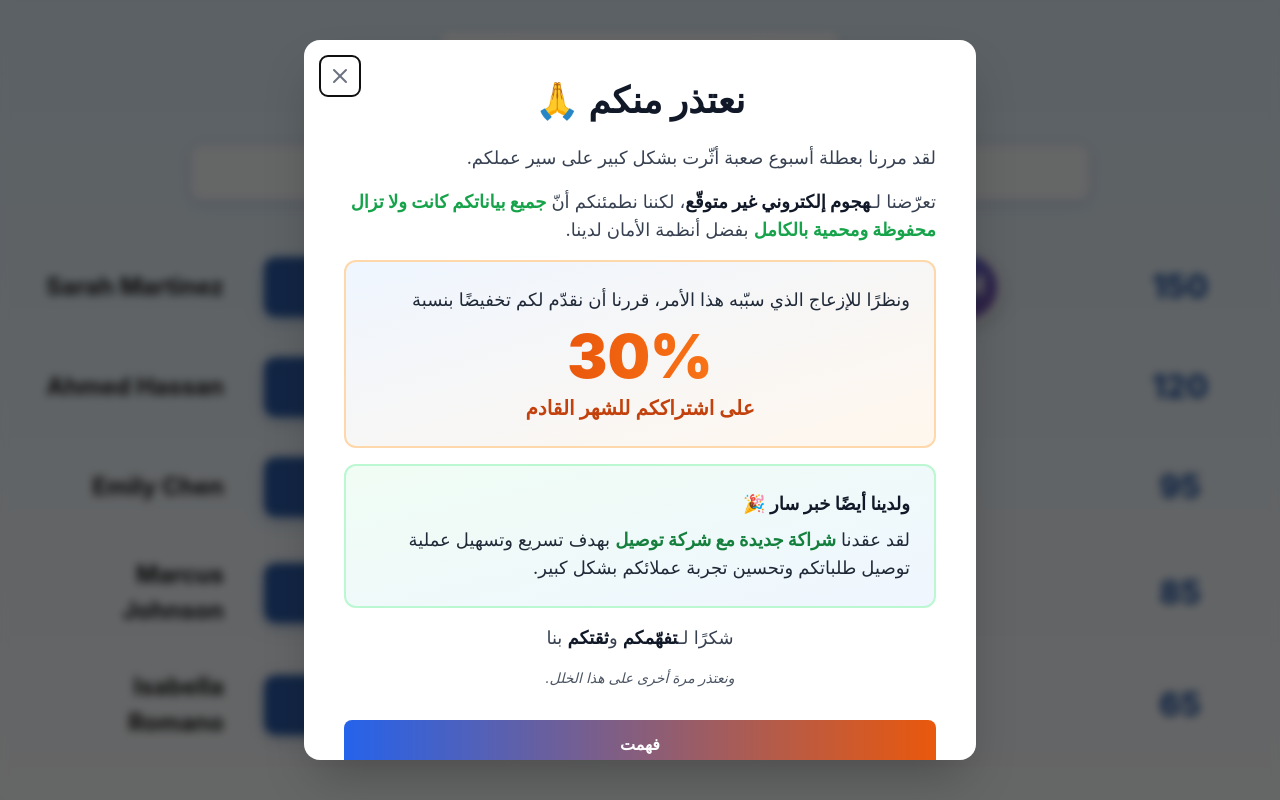
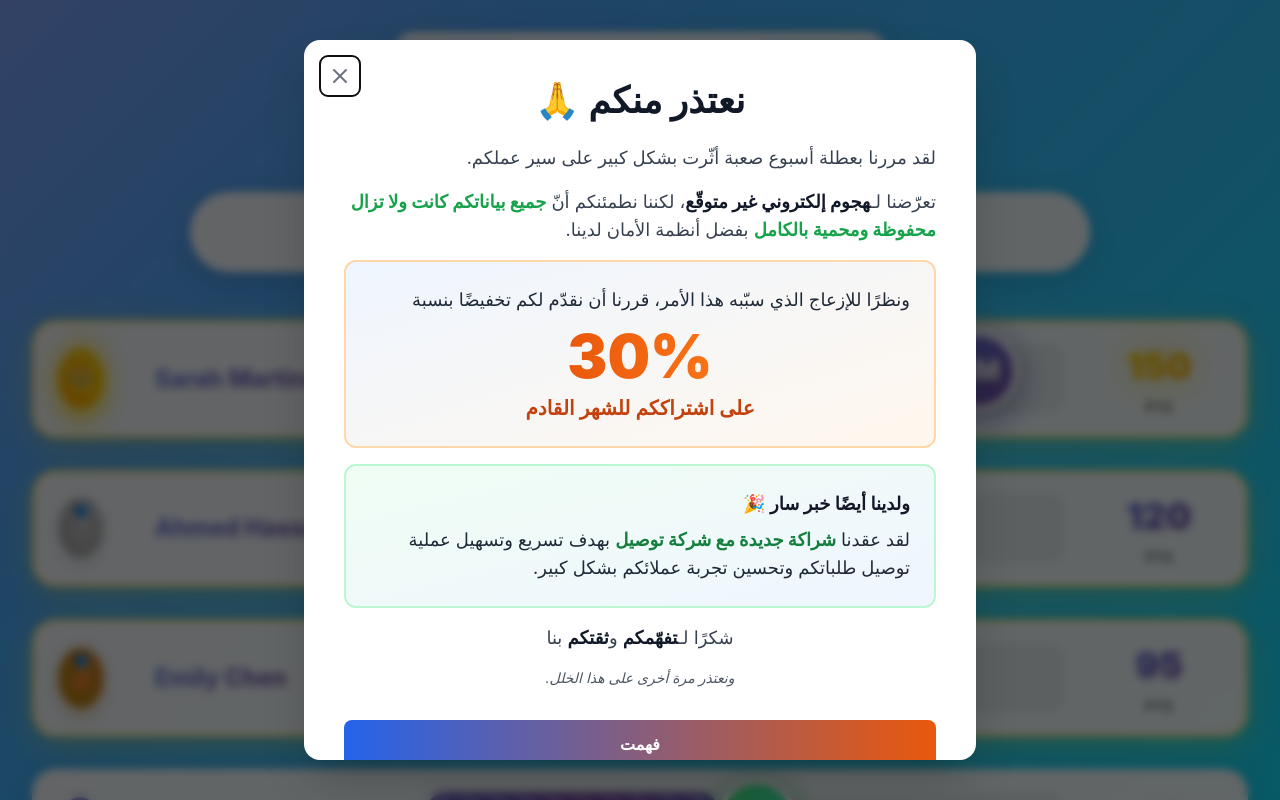
Before and after one commit to fawzyoth/Taktakli, a Vue app: page /racing-bar in a window 1280 px wide. Shown: the top 800 px of the page. Built offline with nearby package versions, Linux system fonts and the light colour scheme.

Commit message:
Updated RacingBarView.vue

```diff
--- a/src/views/RacingBarView.vue
+++ b/src/views/RacingBarView.vue
@@ -1,12 +1,19 @@
 <template>
   <div class="racing-bar-container">
+    <div class="animated-background">
+      <div class="floating-circle" v-for="i in 20" :key="i" :style="getCircleStyle(i)"></div>
+    </div>
+
     <div class="logo-container">
       <img src="/Design sans titre.png" alt="Shopa.ovh" class="logo" />
     </div>
 
     <div class="engagement-info">
       <div class="info-text">
-        <strong>Point System:</strong> Comments +2 pts | Likes +1 pt | Shares +3 pts/min | Real-time updates
+        <span class="info-icon">⚡</span>
+        <strong>Point System:</strong> Comments +2 pts | Likes +1 pt | Shares +3 pts/min
+        <span class="pulse-dot"></span>
+        Live
       </div>
     </div>
 
@@ -15,34 +22,57 @@
         v-for="(participant, index) in sortedParticipants"
         :key="participant.id"
         class="participant-row"
+        :class="{ 'top-rank': index < 3 }"
         :style="{ animationDelay: `${index * 0.1}s` }"
       >
-        <div class="participant-name">{{ participant.name }}</div>
+        <div class="rank-badge" :class="`rank-${index + 1}`">
+          <span v-if="index === 0" class="trophy">👑</span>
+          <span v-else-if="index === 1" class="trophy">🥈</span>
+          <span v-else-if="index === 2" class="trophy">🥉</span>
+          <span v-else class="rank-number">{{ index + 1 }}</span>
+        </div>
+
+        <div class="participant-name">
+          <span class="name-text">{{ participant.name }}</span>
+        </div>
+
         <div class="bar-container">
+          <div class="bar-background"></div>
           <div
             class="progress-bar"
+            :class="`bar-rank-${index + 1}`"
             :style="{
               width: `${getBarWidth(participant.points)}%`,
               transitionDelay: `${index * 0.1}s`
             }"
           >
             <div class="bar-shine"></div>
+            <div class="bar-glow"></div>
+            <div class="bar-pattern"></div>
           </div>
           <div
             class="avatar-container"
             :style="{ left: `${getBarWidth(participant.points)}%` }"
           >
+            <div class="avatar-glow" :style="{ background: participant.glowColor }"></div>
             <div class="avatar" :style="{ background: participant.avatarColor }">
               <div class="avatar-icon">{{ participant.initials }}</div>
             </div>
           </div>
         </div>
-        <div class="points-display">{{ participant.points.toLocaleString() }}</div>
+
+        <div class="points-display" :class="`points-rank-${index + 1}`">
+          <span class="points-value">{{ participant.points.toLocaleString() }}</span>
+          <span class="points-label">pts</span>
+        </div>
       </div>
     </div>
 
     <div class="footer-text">
-      Live Engagement Leaderboard - Shopa.ovh
+      <span class="footer-icon">🎯</span>
+      Live Engagement Leaderboard
+      <span class="footer-separator">•</span>
+      <span class="footer-brand">Shopa.ovh</span>
     </div>
   </div>
 </template>
@@ -56,14 +86,50 @@ interface Participant {
   points: number
   initials: string
   avatarColor: string
+  glowColor: string
 }
 
 const participants = ref<Participant[]>([
-  { id: 1, name: 'Sarah Martinez', points: 150, initials: 'SM', avatarColor: 'linear-gradient(135deg, #667eea 0%, #764ba2 100%)' },
-  { id: 2, name: 'Ahmed Hassan', points: 120, initials: 'AH', avatarColor: 'linear-gradient(135deg, #f093fb 0%, #f5576c 100%)' },
-  { id: 3, name: 'Emily Chen', points: 95, initials: 'EC', avatarColor: 'linear-gradient(135deg, #4facfe 0%, #00f2fe 100%)' },
-  { id: 4, name: 'Marcus Johnson', points: 80, initials: 'MJ', avatarColor: 'linear-gradient(135deg, #43e97b 0%, #38f9d7 100%)' },
-  { id: 5, name: 'Isabella Romano', points: 65, initials: 'IR', avatarColor: 'linear-gradient(135deg, #fa709a 0%, #fee140 100%)' }
+  {
+    id: 1,
+    name: 'Sarah Martinez',
+    points: 150,
+    initials: 'SM',
+    avatarColor: 'linear-gradient(135deg, #667eea 0%, #764ba2 100%)',
+    glowColor: 'radial-gradient(circle, rgba(102, 126, 234, 0.4) 0%, transparent 70%)'
+  },
+  {
+    id: 2,
+    name: 'Ahmed Hassan',
+    points: 120,
+    initials: 'AH',
+    avatarColor: 'linear-gradient(135deg, #f093fb 0%, #f5576c 100%)',
+    glowColor: 'radial-gradient(circle, rgba(240, 147, 251, 0.4) 0%, transparent 70%)'
+  },
+  {
+    id: 3,
+    name: 'Emily Chen',
+    points: 95,
+    initials: 'EC',
+    avatarColor: 'linear-gradient(135deg, #4facfe 0%, #00f2fe 100%)',
+    glowColor: 'radial-gradient(circle, rgba(79, 172, 254, 0.4) 0%, transparent 70%)'
+  },
+  {
+    id: 4,
+    name: 'Marcus Johnson',
+    points: 80,
+    initials: 'MJ',
+    avatarColor: 'linear-gradient(135deg, #43e97b 0%, #38f9d7 100%)',
+    glowColor: 'radial-gradient(circle, rgba(67, 233, 123, 0.4) 0%, transparent 70%)'
+  },
+  {
+    id: 5,
+    name: 'Isabella Romano',
+    points: 65,
+    initials: 'IR',
+    avatarColor: 'linear-gradient(135deg, #fa709a 0%, #fee140 100%)',
+    glowColor: 'radial-gradient(circle, rgba(250, 112, 154, 0.4) 0%, transparent 70%)'
+  }
 ])
 
 const maxPoints = computed(() => {
@@ -76,6 +142,23 @@ const sortedParticipants = computed(() => {
 
 const getBarWidth = (points: number): number => {
   return Math.min((points / maxPoints.value) * 80, 80)
+}
+
+const getCircleStyle = (index: number) => {
+  const size = Math.random() * 100 + 50
+  const duration = Math.random() * 20 + 15
+  const delay = Math.random() * 5
+  const left = Math.random() * 100
+  const opacity = Math.random() * 0.15 + 0.05
+
+  return {
+    width: `${size}px`,
+    height: `${size}px`,
+    left: `${left}%`,
+    animationDuration: `${duration}s`,
+    animationDelay: `${delay}s`,
+    opacity: opacity
+  }
 }
 
 const simulateRealTimeUpdates = () => {
@@ -100,141 +183,314 @@ onUnmounted(() => {
 <style scoped>
 .racing-bar-container {
   min-height: 100vh;
-  background: linear-gradient(180deg, #E3F2FD 0%, #FFFFFF 100%);
+  background: linear-gradient(135deg, #667eea 0%, #764ba2 20%, #f093fb 40%, #4facfe 60%, #00f2fe 80%, #43e97b 100%);
+  background-size: 400% 400%;
+  animation: gradientShift 15s ease infinite, fadeIn 0.6s ease-in;
   padding: 2rem;
   display: flex;
   flex-direction: column;
   align-items: center;
-  animation: fadeIn 0.6s ease-in;
+  position: relative;
+  overflow: hidden;
+}
+
+@keyframes gradientShift {
+  0% { background-position: 0% 50%; }
+  50% { background-position: 100% 50%; }
+  100% { background-position: 0% 50%; }
 }
 
 @keyframes fadeIn {
-  from {
-    opacity: 0;
+  from { opacity: 0; }
+  to { opacity: 1; }
 }
-  to {
-    opacity: 1;
+
+.animated-background {
+  position: absolute;
+  inset: 0;
+  overflow: hidden;
+  pointer-events: none;
+  z-index: 0;
 }
+
+.floating-circle {
+  position: absolute;
+  border-radius: 50%;
+  background: radial-gradient(circle, rgba(255, 255, 255, 0.8) 0%, rgba(255, 255, 255, 0.2) 50%, transparent 100%);
+  animation: float 20s infinite ease-in-out;
+  bottom: -100px;
+}
+
+@keyframes float {
+  0% { transform: translateY(0) rotate(0deg); opacity: 0; }
+  10% { opacity: 1; }
+  90% { opacity: 1; }
+  100% { transform: translateY(-110vh) rotate(360deg); opacity: 0; }
 }
 
 .logo-container {
   margin-bottom: 2rem;
   animation: slideDown 0.8s ease-out;
+  position: relative;
+  z-index: 10;
+  background: rgba(255, 255, 255, 0.95);
+  padding: 1.5rem 3rem;
+  border-radius: 20px;
+  box-shadow: 0 10px 40px rgba(0, 0, 0, 0.2);
 }
 
 @keyframes slideDown {
-  from {
-    transform: translateY(-30px);
-    opacity: 0;
-  }
-  to {
-    transform: translateY(0);
-    opacity: 1;
-  }
+  from { transform: translateY(-50px); opacity: 0; }
+  to { transform: translateY(0); opacity: 1; }
 }
 
 .logo {
   height: 80px;
   width: auto;
   object-fit: contain;
-  filter: drop-shadow(0 4px 6px rgba(0, 0, 0, 0.1));
+  filter: drop-shadow(0 4px 8px rgba(0, 0, 0, 0.15));
 }
 
 .engagement-info {
-  background: rgba(255, 255, 255, 0.9);
-  backdrop-filter: blur(10px);
-  padding: 1rem 2rem;
-  border-radius: 12px;
+  background: rgba(255, 255, 255, 0.95);
+  backdrop-filter: blur(20px);
+  padding: 1.25rem 2.5rem;
+  border-radius: 50px;
   margin-bottom: 3rem;
-  box-shadow: 0 4px 12px rgba(46, 94, 170, 0.15);
-  border: 1px solid rgba(46, 94, 170, 0.2);
+  box-shadow: 0 8px 32px rgba(0, 0, 0, 0.15);
+  border: 2px solid rgba(255, 255, 255, 0.5);
   max-width: 900px;
   width: 100%;
+  position: relative;
+  z-index: 10;
+  animation: slideDown 0.8s ease-out 0.2s backwards;
 }
 
 .info-text {
-  color: #2E5EAA;
-  font-size: 0.95rem;
+  color: #1a1a1a;
+  font-size: 1rem;
   text-align: center;
   line-height: 1.5;
+  display: flex;
+  align-items: center;
+  justify-content: center;
+  gap: 0.5rem;
+  flex-wrap: wrap;
+}
+
+.info-icon {
+  font-size: 1.5rem;
+  animation: bounce 2s infinite;
+}
+
+@keyframes bounce {
+  0%, 100% { transform: translateY(0); }
+  50% { transform: translateY(-5px); }
+}
+
+.pulse-dot {
+  width: 8px;
+  height: 8px;
+  background: #ef4444;
+  border-radius: 50%;
+  animation: pulse 2s infinite;
+  margin-left: 0.5rem;
+}
+
+@keyframes pulse {
+  0%, 100% { opacity: 1; transform: scale(1); }
+  50% { opacity: 0.5; transform: scale(1.2); }
 }
 
 .leaderboard {
   width: 100%;
-  max-width: 1200px;
+  max-width: 1400px;
   display: flex;
   flex-direction: column;
-  gap: 1.5rem;
+  gap: 2rem;
+  position: relative;
+  z-index: 10;
 }
 
 .participant-row {
   display: grid;
-  grid-template-columns: 200px 1fr 120px;
+  grid-template-columns: 80px 250px 1fr 140px;
   align-items: center;
   gap: 1.5rem;
-  padding: 0.5rem 0;
+  padding: 1rem;
+  background: rgba(255, 255, 255, 0.95);
+  backdrop-filter: blur(20px);
+  border-radius: 24px;
+  box-shadow: 0 8px 32px rgba(0, 0, 0, 0.15);
+  border: 2px solid rgba(255, 255, 255, 0.5);
   animation: slideInFromLeft 0.6s ease-out forwards;
   opacity: 0;
+  transition: transform 0.3s ease, box-shadow 0.3s ease;
+}
+
+.participant-row:hover {
+  transform: translateX(5px);
+  box-shadow: 0 12px 48px rgba(0, 0, 0, 0.25);
+}
+
+.participant-row.top-rank {
+  border: 3px solid rgba(255, 215, 0, 0.5);
+  box-shadow: 0 8px 32px rgba(255, 215, 0, 0.3);
 }
 
 @keyframes slideInFromLeft {
-  from {
-    transform: translateX(-50px);
-    opacity: 0;
+  from { transform: translateX(-100px); opacity: 0; }
+  to { transform: translateX(0); opacity: 1; }
 }
-  to {
-    transform: translateX(0);
-    opacity: 1;
+
+.rank-badge {
+  width: 60px;
+  height: 60px;
+  border-radius: 50%;
+  display: flex;
+  align-items: center;
+  justify-content: center;
+  font-size: 2rem;
+  font-weight: 800;
+  background: linear-gradient(135deg, #667eea 0%, #764ba2 100%);
+  color: white;
+  box-shadow: 0 4px 15px rgba(0, 0, 0, 0.2);
+  animation: rotate3d 3s infinite ease-in-out;
 }
+
+.rank-badge.rank-1 {
+  background: linear-gradient(135deg, #FFD700 0%, #FFA500 100%);
+  box-shadow: 0 4px 20px rgba(255, 215, 0, 0.6);
+  animation: rotate3d 3s infinite ease-in-out, glow 2s infinite;
+}
+
+.rank-badge.rank-2 {
+  background: linear-gradient(135deg, #C0C0C0 0%, #A8A8A8 100%);
+  box-shadow: 0 4px 20px rgba(192, 192, 192, 0.6);
+}
+
+.rank-badge.rank-3 {
+  background: linear-gradient(135deg, #CD7F32 0%, #B8860B 100%);
+  box-shadow: 0 4px 20px rgba(205, 127, 50, 0.6);
+}
+
+@keyframes rotate3d {
+  0%, 100% { transform: rotateY(0deg); }
+  50% { transform: rotateY(180deg); }
+}
+
+@keyframes glow {
+  0%, 100% { box-shadow: 0 4px 20px rgba(255, 215, 0, 0.6); }
+  50% { box-shadow: 0 4px 30px rgba(255, 215, 0, 1), 0 0 40px rgba(255, 215, 0, 0.5); }
+}
+
+.trophy {
+  font-size: 2rem;
+  animation: bounce 2s infinite;
+}
+
+.rank-number {
+  font-size: 1.5rem;
 }
 
 .participant-name {
   font-size: 1.5rem;
   font-weight: 700;
   color: #1a1a1a;
-  text-align: right;
-  padding-right: 1rem;
-  text-shadow: 0 2px 4px rgba(0, 0, 0, 0.05);
+  text-align: left;
+}
+
+.name-text {
+  background: linear-gradient(135deg, #667eea 0%, #764ba2 100%);
+  -webkit-background-clip: text;
+  -webkit-text-fill-color: transparent;
+  background-clip: text;
+  filter: drop-shadow(0 2px 4px rgba(0, 0, 0, 0.1));
 }
 
 .bar-container {
   position: relative;
-  height: 60px;
+  height: 70px;
   width: 100%;
+}
+
+.bar-background {
+  position: absolute;
+  inset: 0;
+  background: rgba(0, 0, 0, 0.05);
+  border-radius: 16px;
 }
 
 .progress-bar {
   height: 100%;
-  background: #2E5EAA;
-  border-radius: 12px;
+  border-radius: 16px;
   position: relative;
   overflow: hidden;
-  box-shadow: 0 4px 15px rgba(46, 94, 170, 0.3);
   transition: width 1.2s cubic-bezier(0.4, 0, 0.2, 1);
+  box-shadow: 0 6px 20px rgba(0, 0, 0, 0.25), inset 0 -2px 10px rgba(0, 0, 0, 0.2);
+}
+
+.bar-rank-1 {
+  background: linear-gradient(90deg, #FFD700 0%, #FFA500 50%, #FFD700 100%);
+  background-size: 200% 100%;
+  animation: shimmer 3s infinite;
+}
+
+.bar-rank-2 {
+  background: linear-gradient(90deg, #C0C0C0 0%, #E8E8E8 50%, #C0C0C0 100%);
+  background-size: 200% 100%;
+  animation: shimmer 3s infinite;
+}
+
+.bar-rank-3 {
+  background: linear-gradient(90deg, #CD7F32 0%, #DDA15E 50%, #CD7F32 100%);
+  background-size: 200% 100%;
+  animation: shimmer 3s infinite;
+}
+
+.bar-rank-4, .bar-rank-5 {
+  background: linear-gradient(90deg, #667eea 0%, #764ba2 50%, #667eea 100%);
+  background-size: 200% 100%;
+  animation: shimmer 3s infinite;
+}
+
+@keyframes shimmer {
+  0%, 100% { background-position: 0% 50%; }
+  50% { background-position: 100% 50%; }
 }
 
 .bar-shine {
   position: absolute;
   top: 0;
   left: -100%;
-  width: 100%;
+  width: 50%;
   height: 100%;
-  background: linear-gradient(
-    90deg,
-    transparent,
-    rgba(255, 255, 255, 0.3),
-    transparent
-  );
-  animation: shine 2s infinite;
+  background: linear-gradient(90deg, transparent, rgba(255, 255, 255, 0.6), transparent);
+  animation: shine 3s infinite;
 }
 
 @keyframes shine {
-  0% {
-    left: -100%;
+  0% { left: -50%; }
+  100% { left: 150%; }
 }
-  100% {
-    left: 100%;
+
+.bar-glow {
+  position: absolute;
+  inset: 0;
+  background: radial-gradient(ellipse at center, rgba(255, 255, 255, 0.3) 0%, transparent 70%);
+  opacity: 0.5;
 }
+
+.bar-pattern {
+  position: absolute;
+  inset: 0;
+  background: repeating-linear-gradient(
+    45deg,
+    transparent,
+    transparent 10px,
+    rgba(255, 255, 255, 0.1) 10px,
+    rgba(255, 255, 255, 0.1) 20px
+  );
 }
 
 .avatar-container {
@@ -245,67 +501,137 @@ onUnmounted(() => {
   z-index: 10;
 }
 
+.avatar-glow {
+  position: absolute;
+  width: 120px;
+  height: 120px;
+  border-radius: 50%;
+  top: 50%;
+  left: 50%;
+  transform: translate(-50%, -50%);
+  animation: pulseGlow 2s ease-in-out infinite;
+  z-index: -1;
+}
+
+@keyframes pulseGlow {
+  0%, 100% { opacity: 0.6; transform: translate(-50%, -50%) scale(1); }
+  50% { opacity: 1; transform: translate(-50%, -50%) scale(1.2); }
+}
+
 .avatar {
-  width: 70px;
-  height: 70px;
+  width: 80px;
+  height: 80px;
   border-radius: 50%;
   display: flex;
   align-items: center;
   justify-content: center;
-  border: 4px solid white;
-  box-shadow: 0 4px 15px rgba(0, 0, 0, 0.2);
-  animation: pulse 2s ease-in-out infinite;
+  border: 5px solid white;
+  box-shadow: 0 6px 25px rgba(0, 0, 0, 0.3);
+  position: relative;
+  animation: avatarBounce 2s ease-in-out infinite;
 }
 
-@keyframes pulse {
-  0%, 100% {
-    transform: scale(1);
-  }
-  50% {
-    transform: scale(1.05);
-  }
+@keyframes avatarBounce {
+  0%, 100% { transform: translateY(0); }
+  50% { transform: translateY(-8px); }
 }
 
 .avatar-icon {
   color: white;
-  font-size: 1.5rem;
-  font-weight: 700;
-  text-shadow: 0 2px 4px rgba(0, 0, 0, 0.2);
+  font-size: 1.75rem;
+  font-weight: 800;
+  text-shadow: 0 3px 6px rgba(0, 0, 0, 0.3);
 }
 
 .points-display {
-  font-size: 2rem;
-  font-weight: 800;
-  color: #2E5EAA;
-  text-align: center;
-  text-shadow: 0 2px 4px rgba(0, 0, 0, 0.05);
+  display: flex;
+  flex-direction: column;
+  align-items: center;
+  gap: 0.25rem;
+}
+
+.points-value {
+  font-size: 2.25rem;
+  font-weight: 900;
+  background: linear-gradient(135deg, #667eea 0%, #764ba2 100%);
+  -webkit-background-clip: text;
+  -webkit-text-fill-color: transparent;
+  background-clip: text;
+  filter: drop-shadow(0 2px 4px rgba(0, 0, 0, 0.1));
   animation: countUp 0.8s ease-out;
 }
 
+.points-rank-1 .points-value {
+  background: linear-gradient(135deg, #FFD700 0%, #FFA500 100%);
+  -webkit-background-clip: text;
+  -webkit-text-fill-color: transparent;
+  background-clip: text;
+  animation: countUp 0.8s ease-out, sparkle 2s infinite;
+}
+
+@keyframes sparkle {
+  0%, 100% { filter: drop-shadow(0 2px 4px rgba(0, 0, 0, 0.1)); }
+  50% { filter: drop-shadow(0 0 20px rgba(255, 215, 0, 0.8)); }
+}
+
+.points-label {
+  font-size: 0.9rem;
+  font-weight: 600;
+  color: #666;
+  text-transform: uppercase;
+}
+
 @keyframes countUp {
-  from {
-    opacity: 0;
-    transform: scale(0.8);
-  }
-  to {
-    opacity: 1;
-    transform: scale(1);
-  }
+  from { opacity: 0; transform: scale(0.8); }
+  to { opacity: 1; transform: scale(1); }
 }
 
 .footer-text {
   margin-top: 3rem;
-  color: #2E5EAA;
+  padding: 1rem 2rem;
+  background: rgba(255, 255, 255, 0.95);
+  backdrop-filter: blur(20px);
+  border-radius: 50px;
   font-size: 1.1rem;
   font-weight: 600;
-  opacity: 0.8;
+  color: #1a1a1a;
   text-align: center;
+  display: flex;
+  align-items: center;
+  gap: 0.5rem;
+  box-shadow: 0 4px 16px rgba(0, 0, 0, 0.1);
+  position: relative;
+  z-index: 10;
+}
+
+.footer-icon {
+  font-size: 1.5rem;
+}
+
+.footer-separator {
+  color: #999;
+  margin: 0 0.5rem;
+}
+
+.footer-brand {
+  background: linear-gradient(135deg, #667eea 0%, #764ba2 100%);
+  -webkit-background-clip: text;
+  -webkit-text-fill-color: transparent;
+  background-clip: text;
+  font-weight: 800;
 }
 
 @media (max-width: 1024px) {
   .participant-row {
-    grid-template-columns: 150px 1fr 100px;
+    grid-template-columns: 60px 180px 1fr 120px;
     gap: 1rem;
+    padding: 0.75rem;
+  }
+
+  .rank-badge {
+    width: 50px;
+    height: 50px;
+    font-size: 1.5rem;
   }
 
   .participant-name {
@@ -313,20 +639,21 @@ onUnmounted(() => {
   }
 
   .bar-container {
-    height: 50px;
+    height: 60px;
   }
 
   .avatar {
-    width: 60px;
-    height: 60px;
+    width: 70px;
+    height: 70px;
+    border-width: 4px;
   }
 
   .avatar-icon {
-    font-size: 1.2rem;
+    font-size: 1.5rem;
   }
 
-  .points-display {
-    font-size: 1.5rem;
+  .points-value {
+    font-size: 1.75rem;
   }
 }
 
@@ -335,59 +662,78 @@ onUnmounted(() => {
     padding: 1rem;
   }
 
+  .logo-container {
+    padding: 1rem 2rem;
+  }
+
   .logo {
     height: 60px;
   }
 
   .participant-row {
-    grid-template-columns: 100px 1fr 80px;
-    gap: 0.5rem;
+    grid-template-columns: 50px 1fr 100px;
+    gap: 0.75rem;
+    padding: 0.5rem;
   }
 
   .participant-name {
     font-size: 1rem;
-    padding-right: 0.5rem;
+    grid-column: 2 / 3;
+  }
+
+  .rank-badge {
+    width: 45px;
+    height: 45px;
+    font-size: 1.25rem;
   }
 
   .bar-container {
-    height: 40px;
+    height: 50px;
+    grid-column: 1 / 4;
+    grid-row: 2;
   }
 
   .avatar {
-    width: 50px;
-    height: 50px;
+    width: 60px;
+    height: 60px;
     border-width: 3px;
   }
 
+  .avatar-glow {
+    width: 90px;
+    height: 90px;
+  }
+
   .avatar-icon {
-    font-size: 1rem;
+    font-size: 1.25rem;
   }
 
   .points-display {
-    font-size: 1.2rem;
+    grid-column: 3 / 4;
+    grid-row: 1;
+  }
+
+  .points-value {
+    font-size: 1.5rem;
+  }
+
+  .points-label {
+    font-size: 0.75rem;
   }
 
   .engagement-info {
-    padding: 0.75rem 1rem;
+    padding: 1rem 1.5rem;
     margin-bottom: 2rem;
   }
 
   .info-text {
-    font-size: 0.8rem;
-  }
+    font-size: 0.85rem;
   }
 
-@media (max-width: 480px) {
-  .participant-row {
-    grid-template-columns: 80px 1fr 70px;
-  }
-
-  .participant-name {
+  .footer-text {
     font-size: 0.9rem;
-  }
-
-  .points-display {
-    font-size: 1rem;
+    padding: 0.75rem 1.5rem;
+    flex-wrap: wrap;
   }
 }
 </style>
```
Lines whose indentation alone changed are shown as unchanged.
